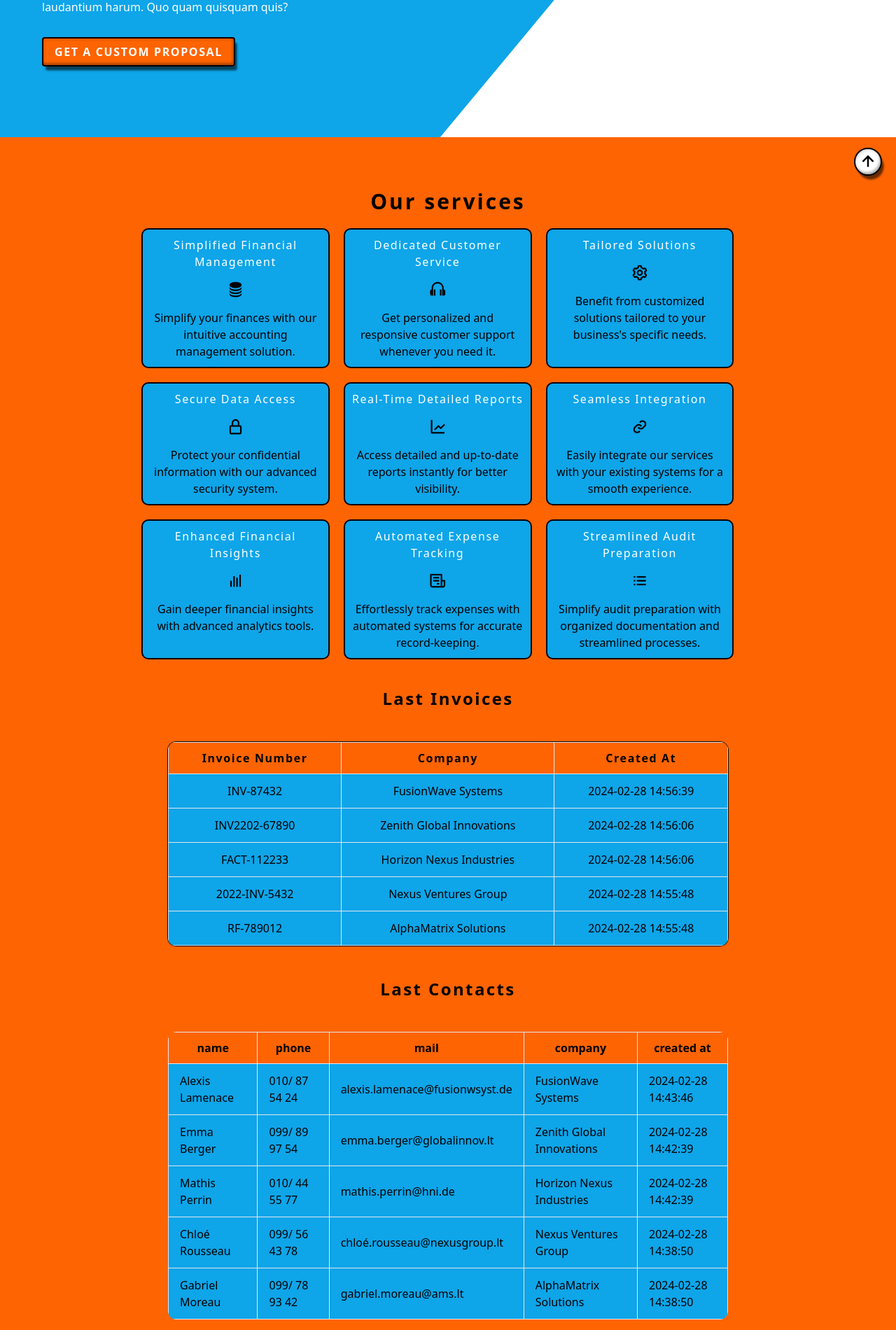
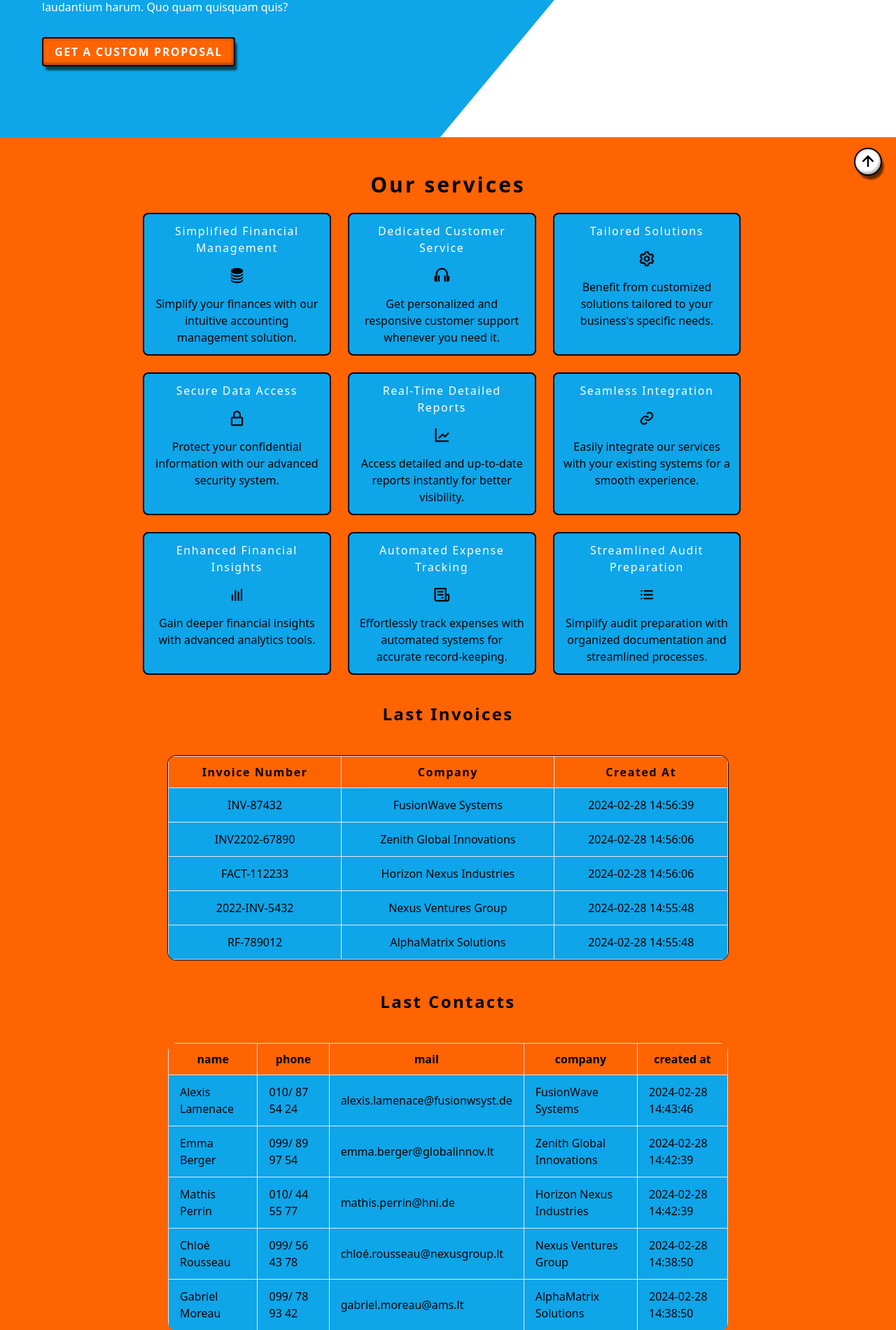
Before and after one commit to Tess-mltx/Cogip, a PHP site: page / in a window 1280 px wide; the page is wider, and only the part inside the window is pictured. Shown: the part 529-2429 px from the top of that part at 70% size. Run offline with PHP 8.4, Linux system fonts and the light colour scheme; data comes from the database, SQL or seed files in the repository.

Commit message:
modif class style

```diff
--- a/View/Contacts/index.php
+++ b/View/Contacts/index.php
@@ -37,7 +37,6 @@
 <main>
     <!-- section_table_contacts -->
     <section>
-
         <div class="w-full flex flex-col justify-center items-center">
             <div class="w-full flex justify-around items-center">
                 <h2 class="title_contact font-bold text-2xl capitalize tracking-widest">all contacts</h2>
--- a/View/home.php
+++ b/View/home.php
@@ -19,9 +19,7 @@
         }
 
         .account {
-            position: relative;
             right: -50px;
-            z-index: 11;
         }
 
         .citation {
@@ -30,24 +28,12 @@
             font-size: 16px;
         }
 
-        .service {
-            color: white;
-        }
-
         .container_card {
             width: 70%;
-            display: flex;
-            flex-wrap: wrap;
-            margin: 0 auto;
         }
 
         .card {
             width: 30%;
-            margin: 10px;
-            border: solid 2px black;
-            padding: 10px;
-            text-align: center;
-            border-radius: 10px;
         }
 
         .card i {
@@ -55,11 +41,7 @@
             padding: 15px 0;
         }
 
-        .our-services {
-            padding-top: 5%;
-        }
-
-        .services {
+       .services {
             padding: 10px 0;
         }
 
@@ -78,17 +60,10 @@
             border: none;
         }
 
-        .title_invoice,
-        .title_contact,
-        .title_companies {
-            margin: 30px;
-        }
-
         .paragraph_faq.open {
             display: block;
         }
 
-        /* Style pour l'état fermé */
         .paragraph_faq {
             display: none;
         }
@@ -113,56 +88,56 @@
             </div>
 
             <div class="form hidden md:block">
-                <img class="account" src="img/image/account_banner.jpg" alt="banner_account">
+                <img class="account relative z-10" src="img/image/account_banner.jpg" alt="banner_account">
             </div>
         </div>
     </section>
 
-    <section class="our-services">
+    <section class="our-services pt-10">
         <h2 class="services text-center text-3xl font-bold tracking-widest">Our services</h2>
-        <div class="container_card">
-            <div class="card bg-sky-500/100">
-                <h3 class="service tracking-widest">Simplified Financial Management</h3>
+        <div class="container_card mx-auto flex flex-wrap">
+            <div class="card bg-sky-500/100 text-center border-2 border-black rounded-lg p-3 m-3">
+                <h3 class="service text-white tracking-widest">Simplified Financial Management</h3>
                 <i class='bx bxs-coin-stack'></i>
                 <p>Simplify your finances with our intuitive accounting management solution.</p>
             </div>
-            <div class="card bg-sky-500/100">
-                <h3 class="service tracking-widest">Dedicated Customer Service</h3>
+            <div class="card bg-sky-500/100 text-center border-2 border-black rounded-lg p-3 m-3">
+                <h3 class="service text-white tracking-widest">Dedicated Customer Service</h3>
                 <i class='bx bx-headphone'></i>
                 <p>Get personalized and responsive customer support whenever you need it.</p>
             </div>
-            <div class="card bg-sky-500/100">
-                <h3 class="service tracking-widest">Tailored Solutions</h3>
+            <div class="card bg-sky-500/100 text-center border-2 border-black rounded-lg p-3 m-3">
+                <h3 class="service text-white tracking-widest">Tailored Solutions</h3>
                 <i class='bx bx-cog'></i>
                 <p>Benefit from customized solutions tailored to your business's specific needs.</p>
             </div>
-            <div class="card bg-sky-500/100">
-                <h3 class="service tracking-widest">Secure Data Access</h3>
+            <div class="card bg-sky-500/100 text-center border-2 border-black rounded-lg p-3 m-3">
+                <h3 class="service text-white tracking-widest">Secure Data Access</h3>
                 <i class='bx bx-lock-alt'></i>
                 <p>Protect your confidential information with our advanced security system.</p>
             </div>
-            <div class="card bg-sky-500/100">
-                <h3 class="service tracking-widest">Real-Time Detailed Reports</h3>
+            <div class="card bg-sky-500/100 text-center border-2 border-black rounded-lg p-3 m-3">
+                <h3 class="service text-white tracking-widest">Real-Time Detailed Reports</h3>
                 <i class='bx bx-line-chart'></i>
                 <p>Access detailed and up-to-date reports instantly for better visibility.</p>
             </div>
-            <div class="card bg-sky-500/100">
-                <h3 class="service tracking-widest">Seamless Integration</h3>
+            <div class="card bg-sky-500/100 text-center border-2 border-black rounded-lg p-3 m-3">
+                <h3 class="service text-white tracking-widest">Seamless Integration</h3>
                 <i class='bx bx-link'></i>
                 <p>Easily integrate our services with your existing systems for a smooth experience.</p>
             </div>
-            <div class="card bg-sky-500/100">
-                <h3 class="service tracking-widest">Enhanced Financial Insights</h3>
+            <div class="card bg-sky-500/100 text-center border-2 border-black rounded-lg  p-3 m-3">
+                <h3 class="service text-white tracking-widest">Enhanced Financial Insights</h3>
                 <i class='bx bx-bar-chart'></i>
                 <p>Gain deeper financial insights with advanced analytics tools.</p>
             </div>
-            <div class="card bg-sky-500/100">
-                <h3 class="service tracking-widest">Automated Expense Tracking</h3>
+            <div class="card bg-sky-500/100 text-center border-2 border-black rounded-lg  p-3 m-3">
+                <h3 class="service text-white tracking-widest">Automated Expense Tracking</h3>
                 <i class='bx bx-receipt'></i>
                 <p>Effortlessly track expenses with automated systems for accurate record-keeping.</p>
             </div>
-            <div class="card bg-sky-500/100">
-                <h3 class="service tracking-widest">Streamlined Audit Preparation</h3>
+            <div class="card bg-sky-500/100 text-center border-2 border-black rounded-lg p-3 m-3">
+                <h3 class="service text-white tracking-widest">Streamlined Audit Preparation</h3>
                 <i class='bx bx-list-ul'></i>
                 <p>Simplify audit preparation with organized documentation and streamlined processes.</p>
             </div>
@@ -171,7 +146,7 @@
 
     <!-- section_table_last_invoices -->
     <section class="section_last_invoice">
-        <h2 class="title_invoice font-bold text-2xl capitalize tracking-widest text-center">last invoices</h2>
+        <h2 class="title_invoice font-bold text-2xl capitalize tracking-widest text-center m-7">last invoices</h2>
 
         <div class="flex justify-center items-center">
             <!-- table n°1 : last invoices -->
@@ -207,7 +182,7 @@
 
     <!-- section_table_last_contacts -->
     <section class="section_last_contact">
-        <h2 class="title_contact font-bold text-2xl capitalize tracking-widest text-center">last contacts</h2>
+        <h2 class="title_contact font-bold text-2xl capitalize tracking-widest text-center m-7">last contacts</h2>
 
         <div class="flex justify-center items-center">
 
@@ -246,7 +221,7 @@
 
     <!-- section_table_last_companies -->
     <section class="section_last_companies">
-        <h2 class="title_companies font-bold text-2xl capitalize tracking-widest text-center">last companies</h2>
+        <h2 class="title_companies font-bold text-2xl capitalize tracking-widest text-center m-7">last companies</h2>
 
         <div class="flex justify-center items-center">
 
--- a/src/css/output.css
+++ b/src/css/output.css
@@ -660,6 +660,22 @@ video {
   margin: auto;
 }
 
+.m-4 {
+  margin: 1rem;
+}
+
+.m-1 {
+  margin: 0.25rem;
+}
+
+.m-3 {
+  margin: 0.75rem;
+}
+
+.m-7 {
+  margin: 1.75rem;
+}
+
 .mx-10 {
   margin-left: 2.5rem;
   margin-right: 2.5rem;
@@ -1029,8 +1065,12 @@ video {
   padding-right: 3rem;
 }
 
-.text-left {
-  text-align: left;
+.pt-5 {
+  padding-top: 1.25rem;
+}
+
+.pt-10 {
+  padding-top: 2.5rem;
 }
 
 .text-center {
```
Also changed, not shown: other parts of src/css/output.css (+109 -88 lines), View/Invoices/index.php (+6 -8 lines).
